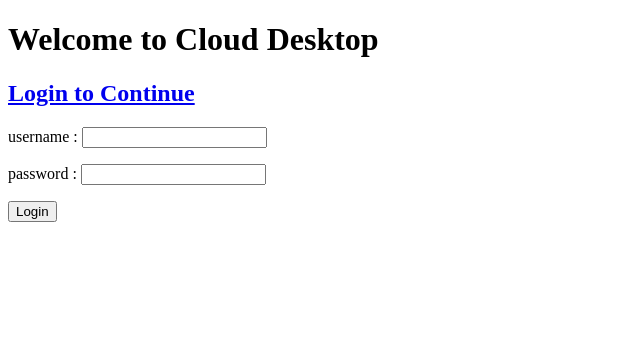
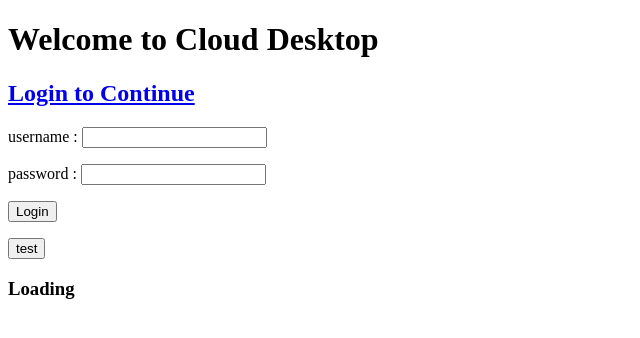
Before and after one commit to harshsinghvi/REST-API-python, a Flask app: page / in a window 1280 px wide. Shown: the top 338 px of the page, without its empty margins (0-640 px from the left). Run offline with Flask 2, Linux system fonts and the light colour scheme; some libraries are stand-ins or nearby versions.

Commit message:
api sessions js

```diff
--- a/login-system/main.py
+++ b/login-system/main.py
@@ -27,6 +27,17 @@ def logout():
         session.pop(d, None)
     return redirect(url_for('index'))
 
+@app.route('/api-auth-test')
+def apitestauth():
+    data = {
+            "test": 'no'
+    }
+    if session['username']:
+        data = {
+            "test": session['username']
+        }
+    return data
+
 @app.route('/test-auth',methods=['GET','POST'])
 def auth():
     if session['username']=='harsh':
--- a/login-system/templates/index.html
+++ b/login-system/templates/index.html
@@ -4,6 +4,15 @@
     <title>Cloud Desktop</title>
 </head>
 <body>
+    <script>
+        async function main(){
+        var url = "http://localhost:5000/api-auth-test";
+        const response = await fetch(url);
+        var data = await response.json();
+        document.getElementById("test").innerHTML="test = "+data['test'];
+        console.log(data);
+        }
+    </script>
 
     <h1>Welcome to Cloud Desktop</h1>
     <a href="/login"><h2>Login to Continue</h2></a>
@@ -14,6 +23,8 @@
         <p> <input type = submit value = Login> </p>
     </form>
 
+    <button onclick="main()">test</button>
+    <h3 id="test"> Loading </h3>
 
 </body>
 </html>
```
Also changed, not shown: login-system/static/main.js (added, +7 -0 lines). Lines whose indentation alone changed are shown as unchanged.
